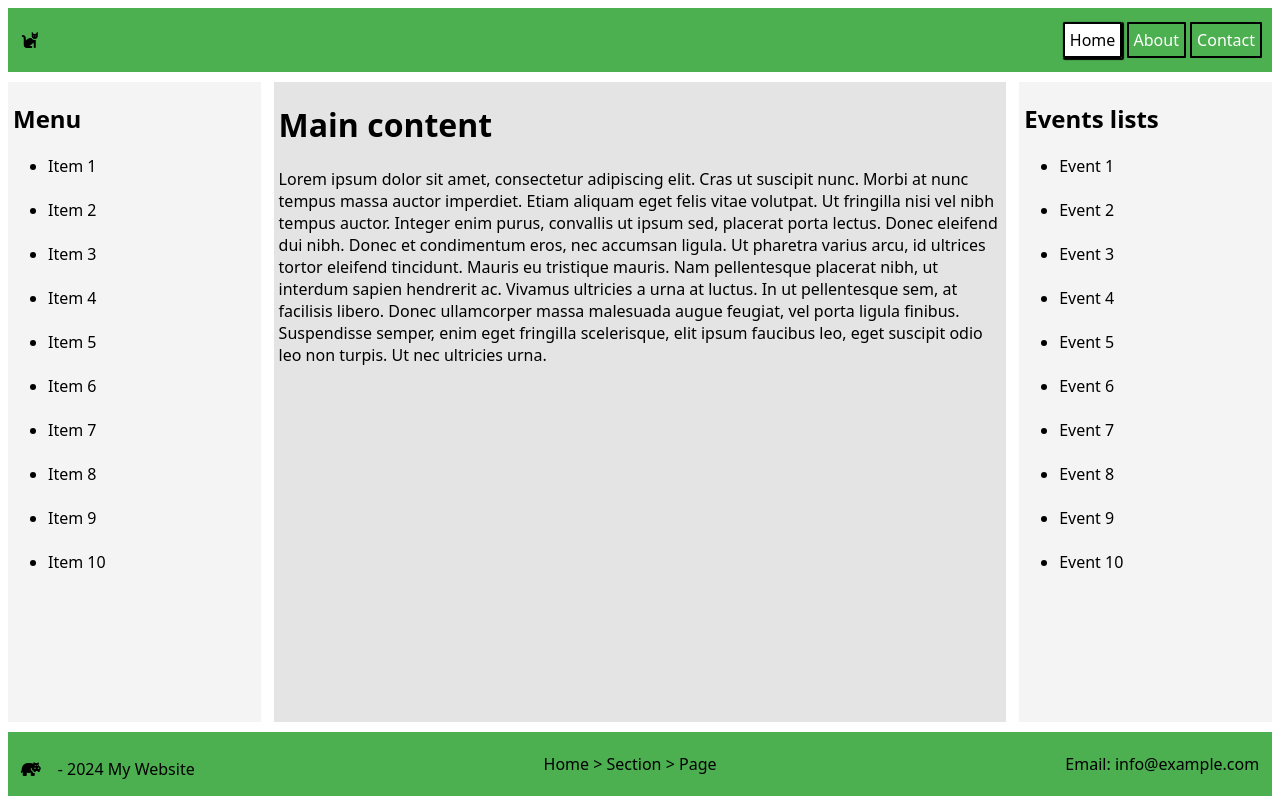
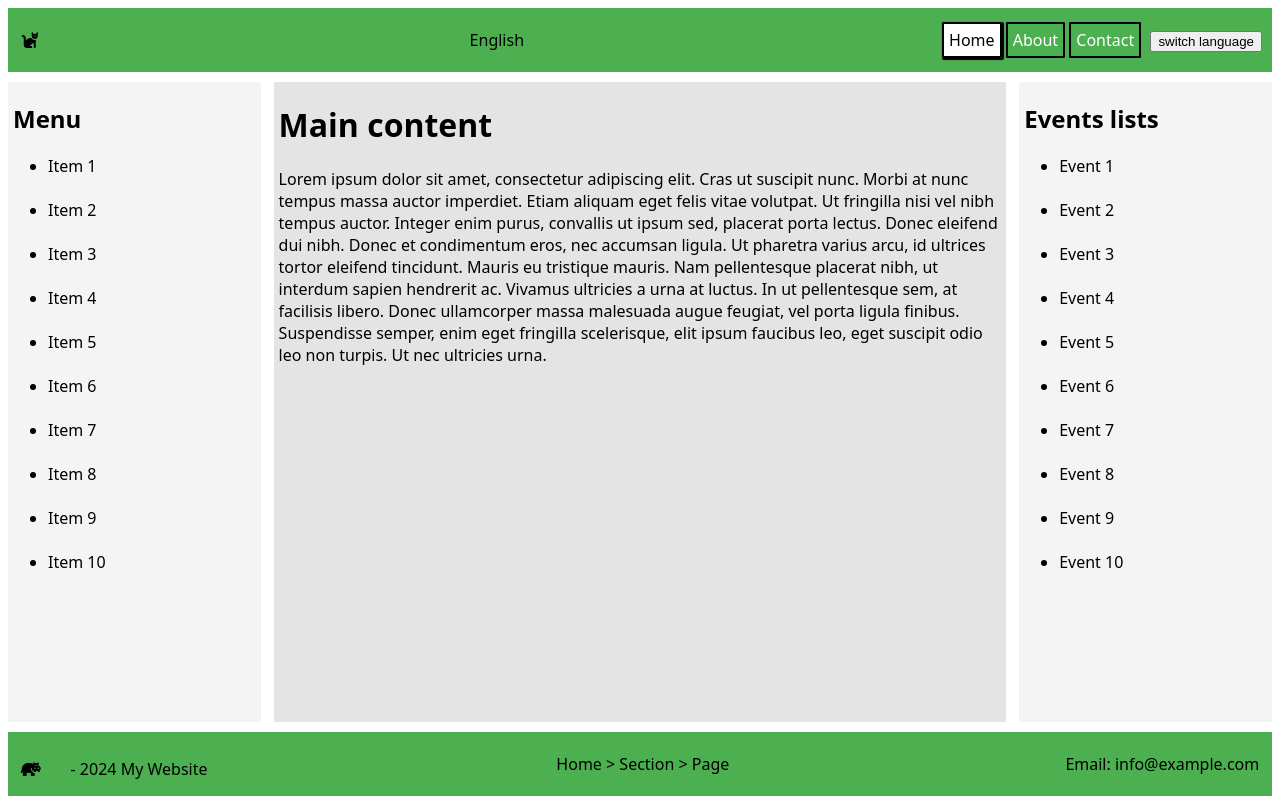
Before and after one commit to Repsej07/Html-cause-i-was-bored, a PHP site: page /home.html in a window 1280 px wide. Run offline with PHP 8.4, Linux system fonts and the light colour scheme; some libraries are stand-ins or nearby versions.

Commit message:
Added js

```diff
--- a/home.html
+++ b/home.html
@@ -7,6 +7,7 @@
       src="https://kit.fontawesome.com/8107febab7.js"
       crossorigin="anonymous"
     ></script>
+    <script src="script.js"></script>
     <!--in the head i have the normal viewport meta tag, the css stylesheet ofcourse, and a fontawesome script for the icons-->
   </head>
   <body>
@@ -16,6 +17,7 @@
       <header>
         <!--this is the first item in the grid which hold the header and the nav-bar-->
         <i class="fa-solid fa-cat"></i>
+        <div id="lang">English</div>
         <nav>
           <a
             href="home.html"
@@ -28,6 +30,7 @@
           >
           <a href="about.html">About</a>
           <a href="contact.html">Contact</a>
+          <button type="button" onclick="myFunction()">switch language</button>
         </nav>
       </header>
 
@@ -59,7 +62,8 @@
       </aside>
 
       <main class="item-3">
-        <h1>Main content</h1>
+        <h1 id="main">Main content</h1>
+
         <!--this is the third item in the grid which holds the main content window-->
         <p style="margin-left: 5px">
           Lorem ipsum dolor sit amet, consectetur adipiscing elit. Cras ut
@@ -79,7 +83,7 @@
 
       <aside class="item-4">
         <!--this is the fourth item in the grid which holds sidebar 2, so the sidebar on the right-->
-        <h1>Events lists</h1>
+        <h1 id="event">Events lists</h1>
         <ul>
           <li>Event 1</li>
           <br />
@@ -108,9 +112,9 @@
         <!--this is the sixth item which holds the footer, just the boring stuff so to speak-->
         <div style="padding-top: 10px">
           <i class="fa-solid fa-hippo"></i>
-          - 2024 My Website
+          <i id="footer1"> - 2024 My Website</i>
         </div>
-        <p>Home > Section > Page</p>
+        <p id="footer2">Home > Section > Page</p>
         <p style="padding-right: 1vw">Email: info@example.com</p>
       </footer>
     </div>
--- /dev/null
+++ b/script.js
@@ -0,0 +1,24 @@
+function myFunction() {
+  if (document.getElementById("lang").innerText == "English") {
+    dutchText();
+  } else if (document.getElementById("lang").innerText == "Dutch") {
+    englishText();
+  }
+}
+function dutchText() {
+  document.getElementById("lang").innerText = "Dutch";
+  document.getElementById("lang").style.color = "red";
+  document.getElementById("main").innerText = "Belangerijke inhoud";
+  document.getElementById("event").innerText = "Evenement";
+  document.getElementById("footer1").innerText = "- 2024 Mijn website";
+  document.getElementById("footer2").innerText = "Thuis > Sectie > Pagina";
+}
+
+function englishText() {
+  document.getElementById("lang").innerText = "English";
+  document.getElementById("lang").style.color = "blue";
+  document.getElementById("main").innerText = "Important content";
+  document.getElementById("event").innerText = "Event";
+  document.getElementById("footer1").innerText = "- 2024 My website";
+  document.getElementById("footer2").innerText = "Home > Section > Page";
+}
--- a/styles.css
+++ b/styles.css
@@ -44,6 +44,10 @@ a:hover {
 h1 {
   margin-left: 5px;
 }
+button{
+margin-left: 5px;
+
+}
 
 .item-3 {
   grid-area: main; /*this defines which area of the grid "item-3" will use*/
@@ -79,6 +83,7 @@ footer {
 
 i {
   padding: 1vw;
+  font-style: normal;
 }
 @media screen and (max-width: 615px) {
   /*this is the media query for the smoller devices*/
```
